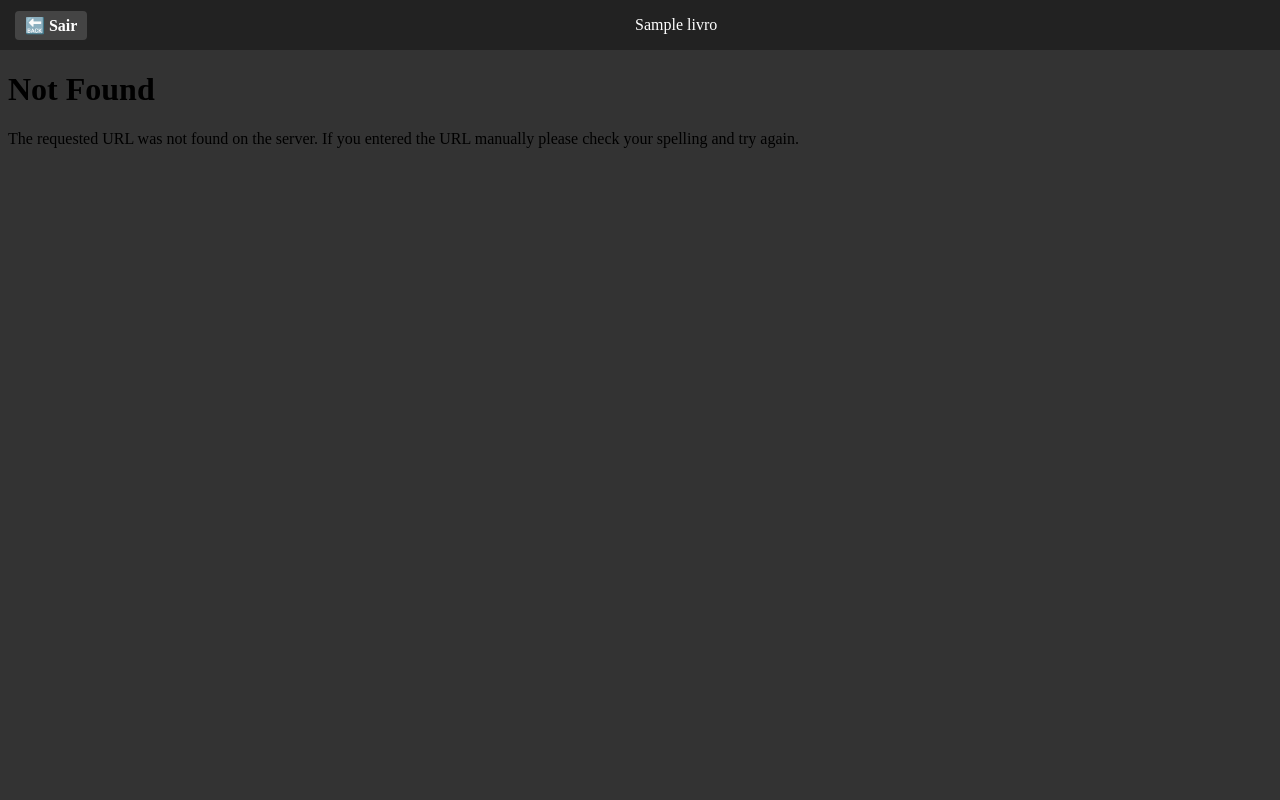
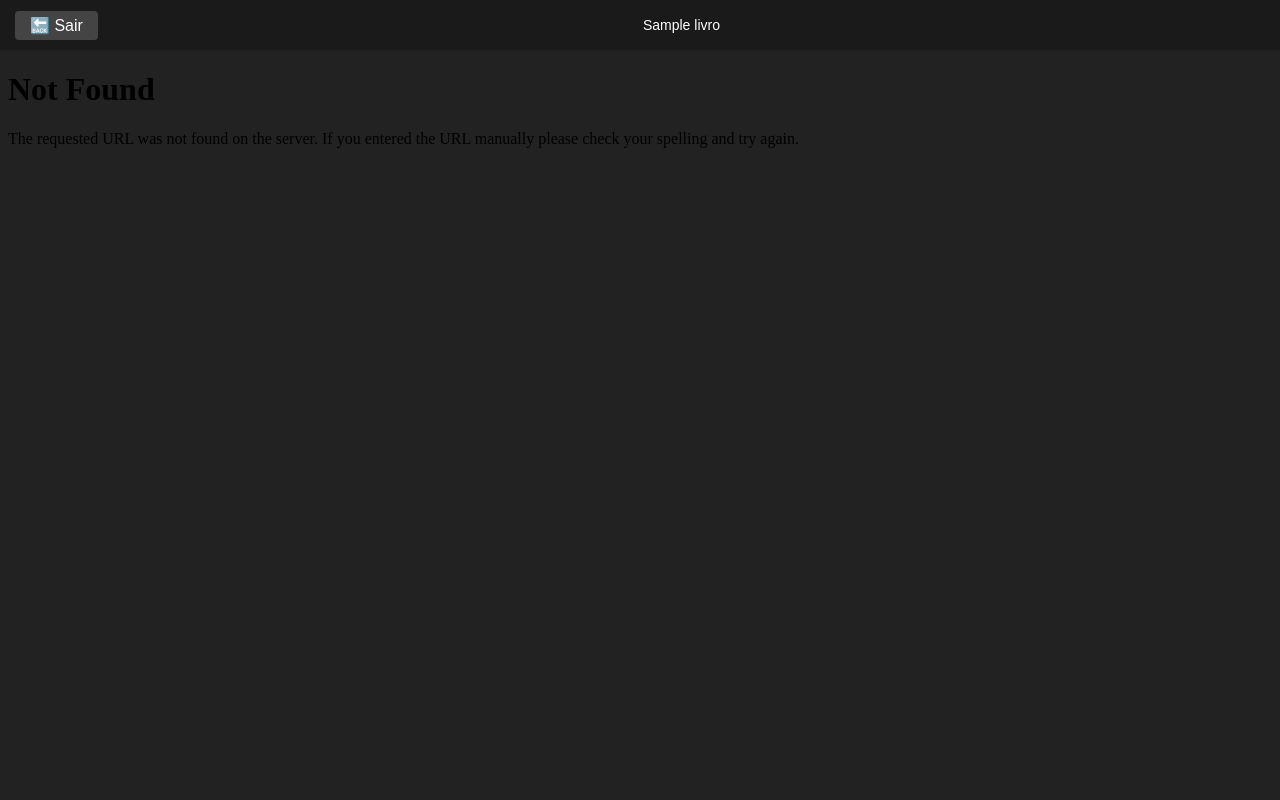
Before and after one commit to kidbradoki/Livros-, a Flask app: page /ler/1 in a window 1280 px wide. Run offline with Flask 3, Linux system fonts and the light colour scheme; tables that the repository leaves empty hold one stand-in row (values such as "Sample post").

Commit message:
Update leitor.html

```diff
--- a/templates/leitor.html
+++ b/templates/leitor.html
@@ -5,30 +5,31 @@
     <meta name="viewport" content="width=device-width, initial-scale=1.0">
     <title>{{ livro['titulo'] }}</title>
     <style>
-        body, html { margin: 0; padding: 0; height: 100%; background: #333; overflow: hidden; }
-        .nav { height: 50px; background: #222; color: white; display: flex; align-items: center; padding: 0 15px; justify-content: space-between; }
+        body, html { margin: 0; padding: 0; height: 100%; background: #222; overflow: hidden; }
+        .nav { height: 50px; background: #1a1a1a; color: white; display: flex; align-items: center; padding: 0 15px; justify-content: space-between; font-family: sans-serif; }
         iframe { width: 100%; height: calc(100% - 50px); border: none; }
-        .btn-voltar { color: white; text-decoration: none; font-weight: bold; background: #444; padding: 5px 10px; border-radius: 4px; }
+        .btn { color: white; text-decoration: none; background: #444; padding: 5px 15px; border-radius: 4px; }
     </style>
 </head>
 <body>
     <div class="nav">
-        <a href="/" class="btn-voltar">🔙 Sair</a>
-        <span>{{ livro['titulo'] }}</span>
+        <a href="/" class="btn">🔙 Sair</a>
+        <span style="font-size: 14px;">{{ livro['titulo'] }}</span>
         <div></div>
     </div>
 
     <iframe src="/uploads/{{ livro['titulo'] }}#toolbar=0"></iframe>
 
     <script>
-        // O progresso em PDFs com imagens é salvo via interação
+        // O progresso em PDF real é gerenciado pelo visualizador do browser,
+        // mas mantemos o ping para o banco de dados ficar ativo.
         setInterval(() => {
             fetch('/salvar_progresso', {
                 method: 'POST',
                 headers: {'Content-Type': 'application/json'},
                 body: JSON.stringify({id: {{ livro['id'] }}, pos: 0, dark: 0})
             });
-        }, 15000);
+        }, 30000);
     </script>
 </body>
 </html>
```
